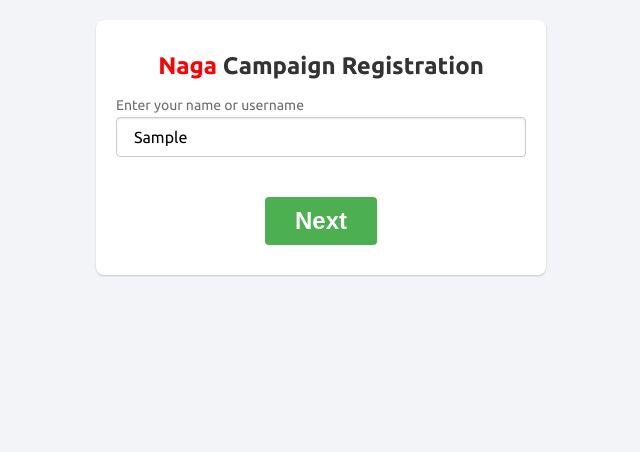
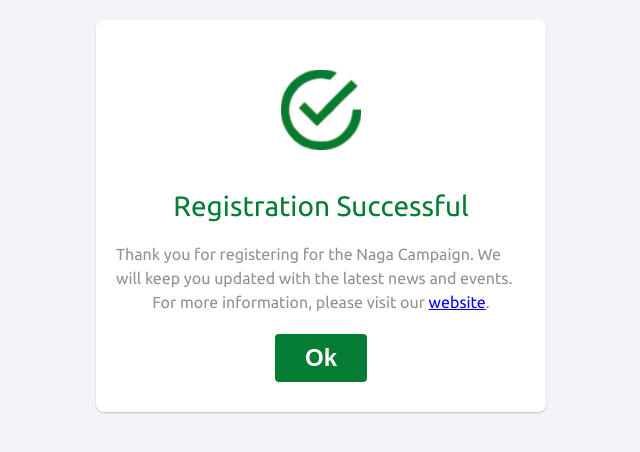
Before and after one commit to ashiqulshourav/nagaCampaign, a plain HTML site: page index.html in a window 1280 px wide. Both pictures are taken after typing "Sample" into the empty fields and a click on the button "Submit". Shown: the whole page, without its empty margins (319-959 px from the left). Drawn offline with nearby package versions, Linux system fonts and the light colour scheme.

Commit message:
added form validation & next step
added form validation & next step

```diff
--- a/assets/js/app.js
+++ b/assets/js/app.js
@@ -9,7 +9,6 @@ username.addEventListener('input', (e) => {
 });
 
 username.addEventListener('blur', (e) => {
-    console.log(e.target.value, "blur event triggered");
   // check if the input is empty
     if (e.target.value != '') {
         $(e.target).parent().addClass('valid');
@@ -22,13 +21,21 @@ button.addEventListener('click', (e) => {
     e.preventDefault();
 
     // getting step number
-    const stepNum = $('.step.active').data('step');
+    const stepNum = $('.step.active').data('step') || 1;
 
     if(stepNum == 1) {
         // check if the input is empty
         if (username.value != '') {
-            $('.step.active').removeClass('active').next().addClass('active');
-            $('.steps button').text('Next');
+            if(username.value.length < 3) {
+                $('.username-error').text('Please enter a username with at least 3 characters');
+                $(username).parent().removeClass('valid');
+                $(username).parent().addClass('invalid');
+                $(username).focus();
+            } else {
+                $('.step.active').removeClass('active').next().addClass('active');
+                $('.steps button').text('Ok');
+            }
+
         } else {
             $('.username-error').text('Username cannot be empty');
             $(username).parent().removeClass('valid');
@@ -36,4 +43,8 @@ button.addEventListener('click', (e) => {
             $(username).focus();
         }
     }
+
+    // if(stepNum == 2) {
+
+    // }
 });
--- a/index.html
+++ b/index.html
@@ -29,7 +29,18 @@
               <p class="username-error">This username is not available</p>
             </div>
           </div>
-          <div class="step step-2" data-step="2"></div>
+          <div class="step step-2" data-step="2">
+            <img src="./assets/img/green-check.png" alt="Green Check" />
+            <h2 class="text-center">Registration Successful</h2>
+            <p>
+              Thank you for registering for the Naga Campaign. We will keep you
+              updated with the latest news and events.
+            </p>
+            <p>
+              For more information, please visit our
+              <a href="https://www.naga.devnotation.com">website</a>.
+            </p>
+          </div>
           <div class="step step-1"></div>
           <div class="step step-1"></div>
 
@@ -38,16 +49,6 @@
           </div>
         </div>
       </form>
-
-      <!-- <h2 class="text-center">Registration Successful</h2>
-      <p>
-        Thank you for registering for the Naga Campaign. We will keep you
-        updated with the latest news and events.
-      </p>
-      <p>
-        For more information, please visit our
-        <a href="https://www.naga.devnotation.com">website</a>.
-      </p> -->
     </div>
 
     <!-- jQuery CDN -->
--- a/style.css
+++ b/style.css
@@ -9,7 +9,7 @@ body {
   color: #333;
 }
 header {
-  background-color: #4caf50;
+  background-color: #047c34;
   color: white;
   padding: 10px 0;
   text-align: center;
@@ -27,7 +27,7 @@ h1 {
   color: red;
 }
 .bg-green {
-  background-color: #4caf50;
+  background-color: #047c34;
   color: white;
 }
 .relative {
@@ -36,7 +36,7 @@ h1 {
 .btn {
   display: inline-block;
   padding: 10px 30px;
-  background-color: #4caf50;
+  background-color: #047c34;
   color: white;
   font-size: 24px;
   font-weight: bold;
@@ -48,6 +48,9 @@ h1 {
   border: none;
   outline: none;
   margin: 0 auto;
+}
+.btn:hover {
+  background-color: #035f2a;
 }
 /* Utility classes end */
 .container {
@@ -67,10 +70,39 @@ h1 {
   padding: 30px 20px;
 }
 
+.step:not(.active) {
+  display: none;
+}
+
+.step-2 {
+  display: flex;
+  flex-direction: column;
+  align-items: center;
+  justify-content: center;
+}
+
 .steps h1 {
   font-size: 24px;
   line-height: 32px;
   margin-bottom: 35px;
+}
+
+.steps h2 {
+  color: #047c34;
+  font-weight: normal;
+  font-size: 28px;
+  line-height: 32px;
+  margin-bottom: 20px;
+}
+.step p {
+  font-size: 16px;
+  line-height: 24px;
+  color: #919191;
+}
+.step img {
+  width: 100%;
+  max-width: 80px;
+  margin: 20px 0 40px;
 }
 
 input[type="text"] {
@@ -89,7 +121,7 @@ input[type="text"] {
 }
 input[type="text"]:focus {
   outline: none;
-  border-color: #4caf50;
+  border-color: #047c34;
   box-shadow: inset 0 1px 2px rgba(0, 0, 0, 0.2);
 }
 
@@ -120,7 +152,7 @@ input[type="text"]:focus {
   margin-top: 20px;
 }
 
-.username-error {
+.step .username-error {
   color: red;
   position: absolute;
   bottom: 0;
@@ -133,6 +165,7 @@ input[type="text"]:focus {
   -moz-transition: all 0.2s ease-in-out;
   -ms-transition: all 0.2s ease-in-out;
   -o-transition: all 0.2s ease-in-out;
+  pointer-events: none;
 }
 
 .input-box.invalid .username-error {
```
